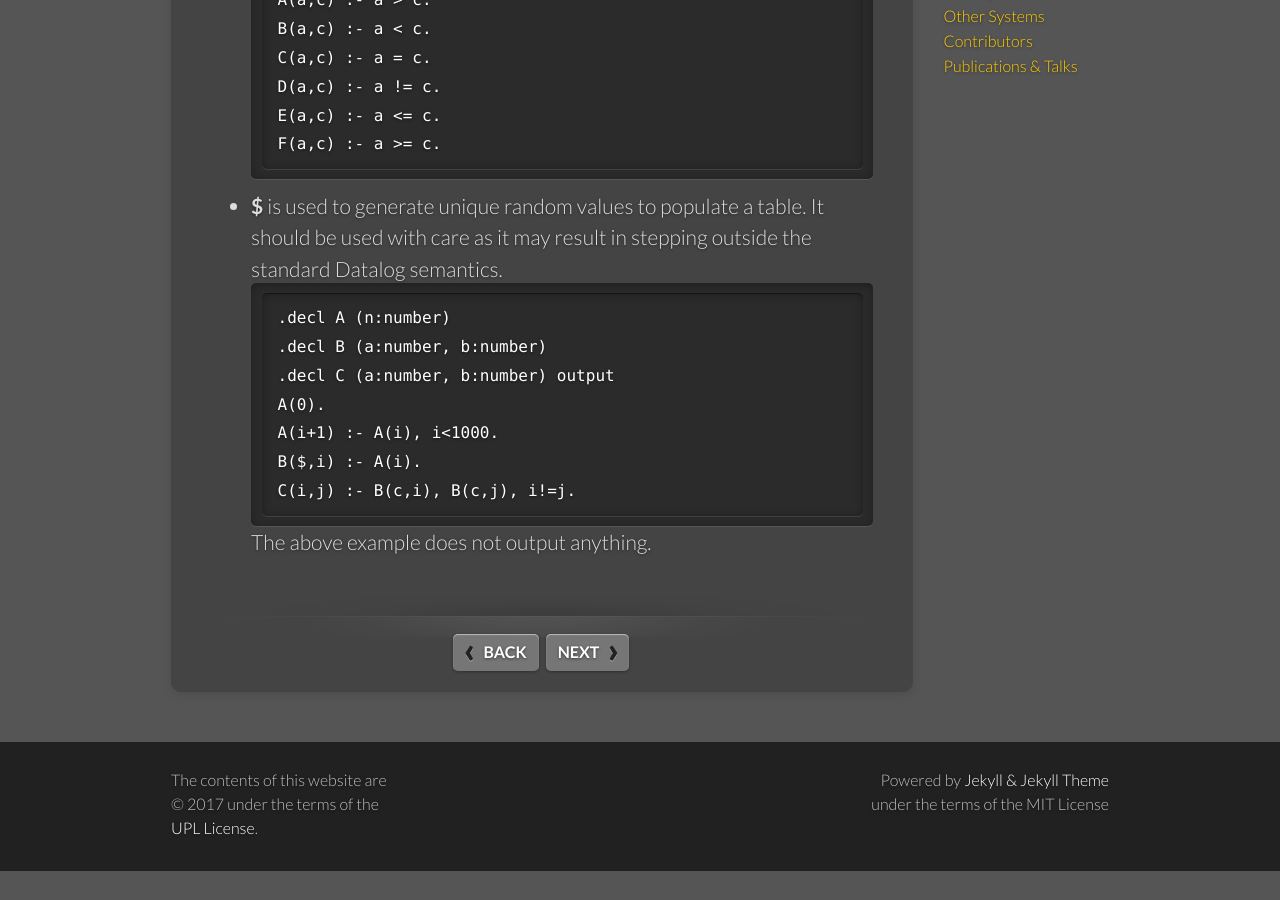
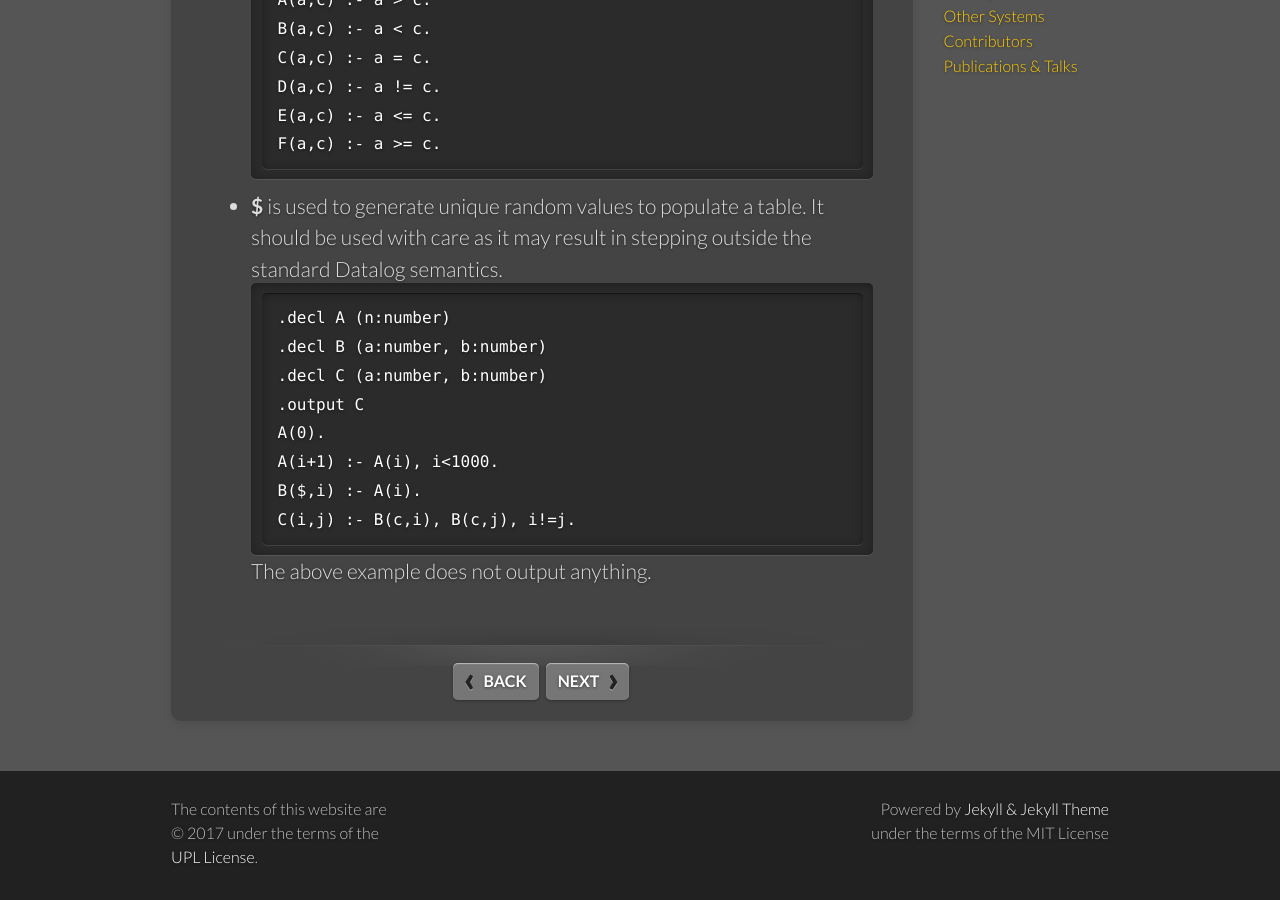
Before and after one commit to souffle-lang/souffle-lang.github.io, a Jekyll site: the page built from _docs/arithmetic.md, in a window 1280 px wide and 900 px high, scrolled down 834 px. Built offline with Jekyll 4.4.1, drawn with Linux system fonts in a browser that asks for light colours; before the commit the page ends 1705 px from its top, so only the background shows below that.

Commit message:
IO updating

````diff
--- a/_docs/arithmetic.md
+++ b/_docs/arithmetic.md
@@ -35,7 +35,8 @@ F(a,c) :- a >= c.
 ```
 .decl A (n:number)
 .decl B (a:number, b:number)
-.decl C (a:number, b:number) output
+.decl C (a:number, b:number)
+.output C
 A(0).
 A(i+1) :- A(i), i<1000.
 B($,i) :- A(i).
````
